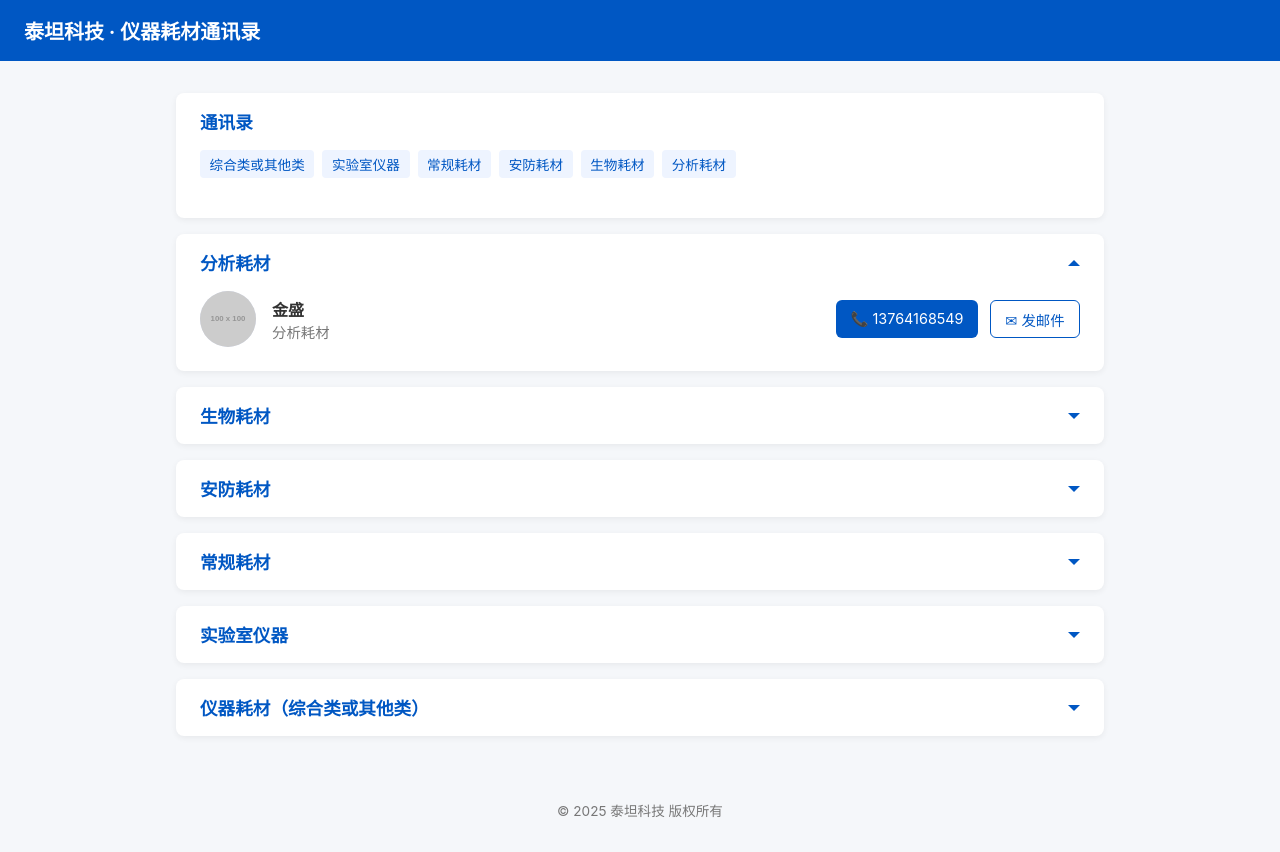
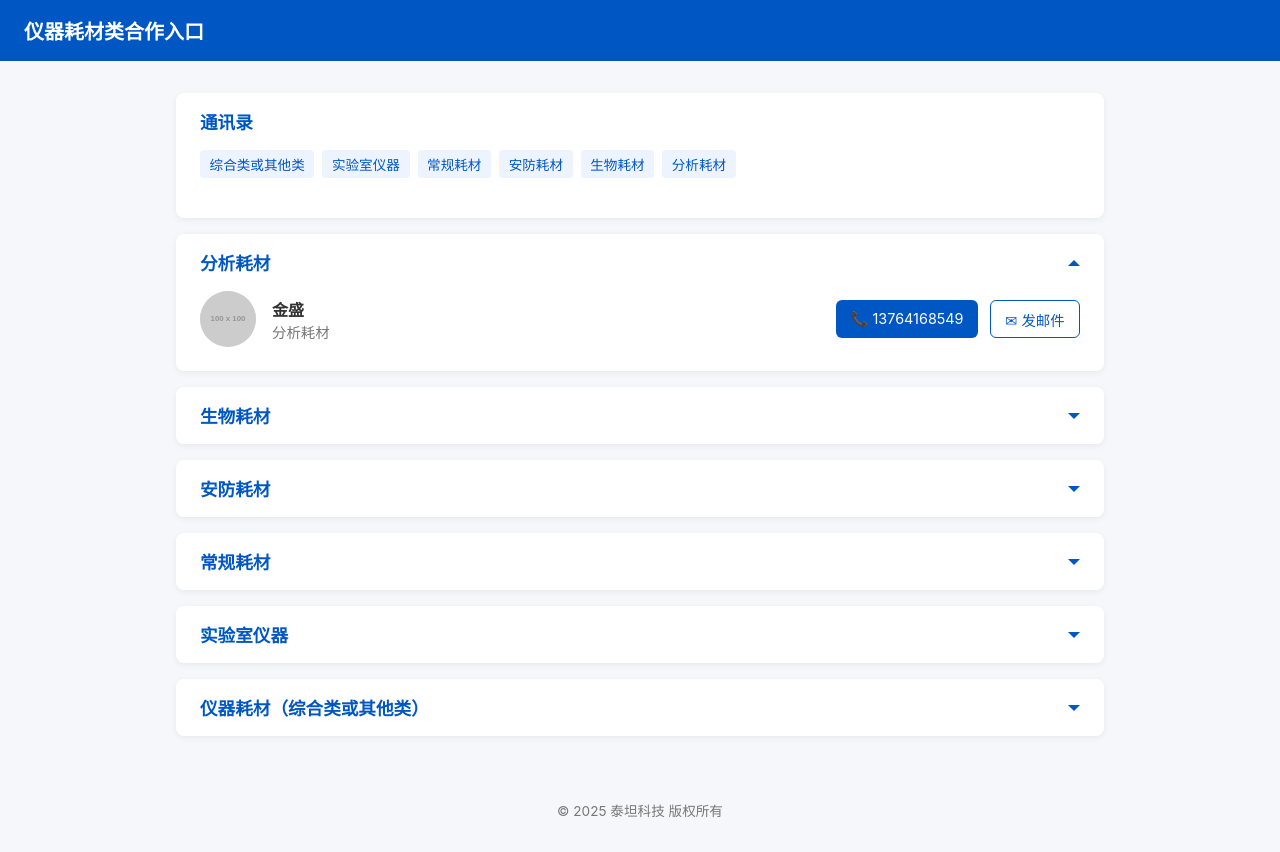
Before and after one commit to urfoodie/my-titan-web, a plain HTML site: page index.html in a window 1280 px wide. Drawn offline with Linux system fonts and the light colour scheme; placeholder pictures from the web are drawn by us.

Commit message:
Update index.html

```diff
--- a/index.html
+++ b/index.html
@@ -3,7 +3,7 @@
     <head>
       <meta charset="UTF-8">
       <title>
-        泰坦科技 · 仪器耗材通讯录（测试版）
+        仪器耗材类合作入口（测试版）
       </title>
       <meta name="viewport" content="width=device-width, initial-scale=1">
       <style>
@@ -156,7 +156,7 @@
     <body>
       <header>
         <h1>
-          泰坦科技 · 仪器耗材通讯录
+          仪器耗材类合作入口
         </h1>
       </header>
       <main>
```
